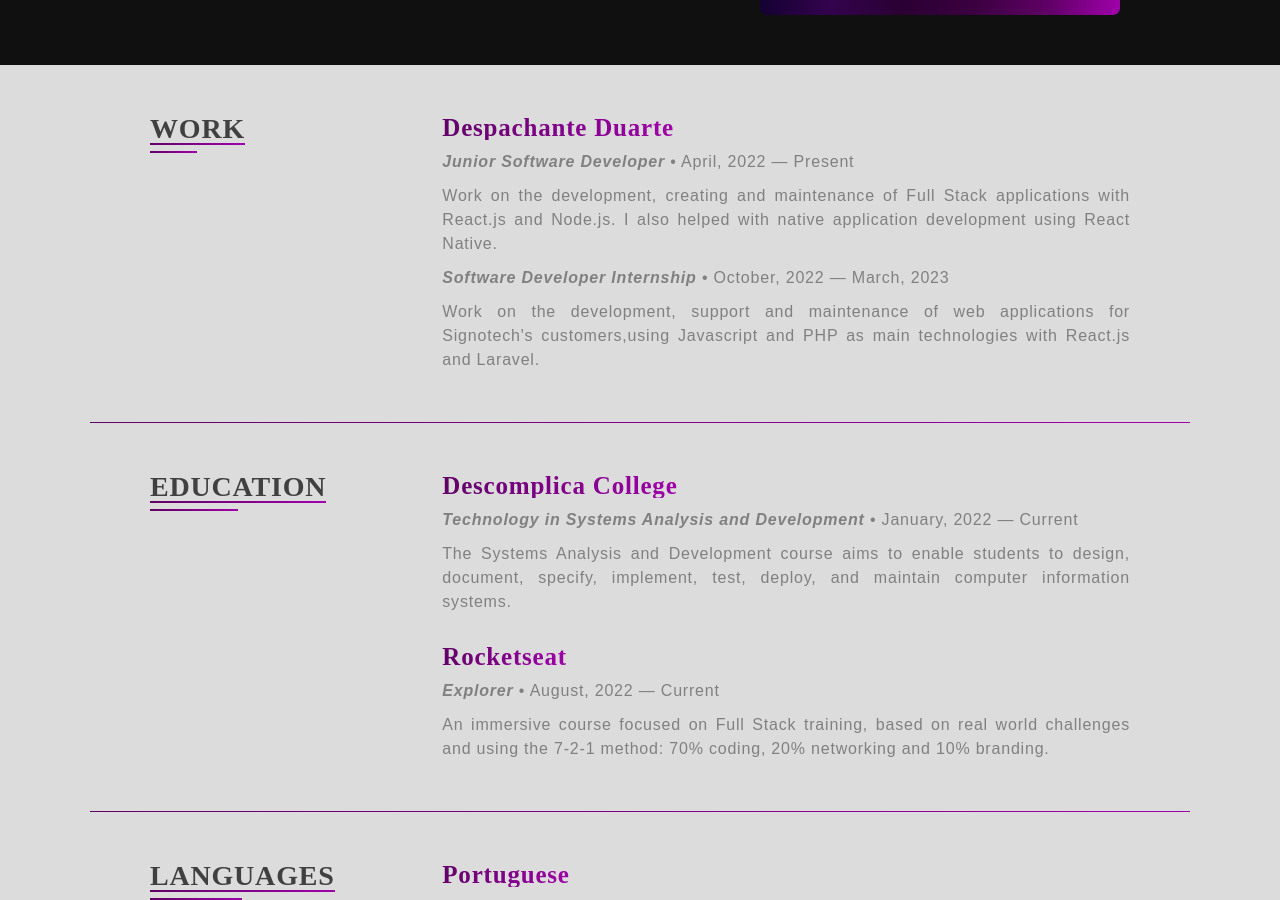
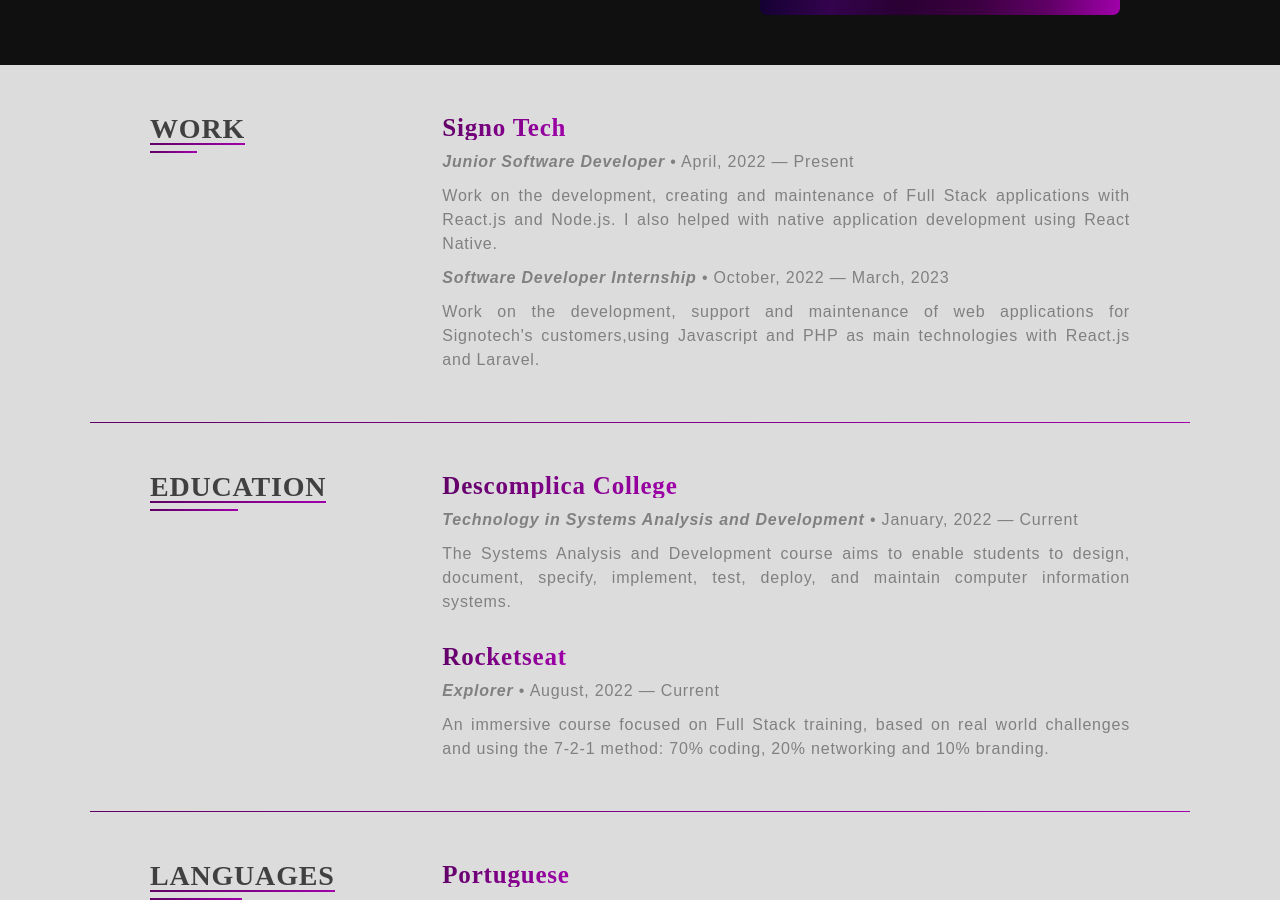
Before and after one commit to JoaoKshesek/portfolio_react, a React (Vite) app: page / in a window 1280 px wide. Shown: the part 1313-2213 px from the top of the page. Built offline with nearby package versions, Linux system fonts and the light colour scheme.

Commit message:
fix: wrong company name

```diff
--- a/src/pages/Resume/index.jsx
+++ b/src/pages/Resume/index.jsx
@@ -16,7 +16,7 @@ export function Resume(){
                 <Section title={t('resume_work')}>
 
                     <ResumeItem>
-                        <a href="https://signotech.com.br/" target="_blank"><h3>{t('resume_job2_company')}</h3></a>
+                        <a href="https://signotech.com.br/" target="_blank"><h3>{t('resume_job4_company')}</h3></a>
                         <p><span>{t('resume_job4_occupation')}</span> • {t('resume_job4_date')}</p>
                         <p>{t('resume_job4_details')}</p>
                         <p><span>{t('resume_job3_occupation')}</span> • {t('resume_job3_date')}</p>
```
